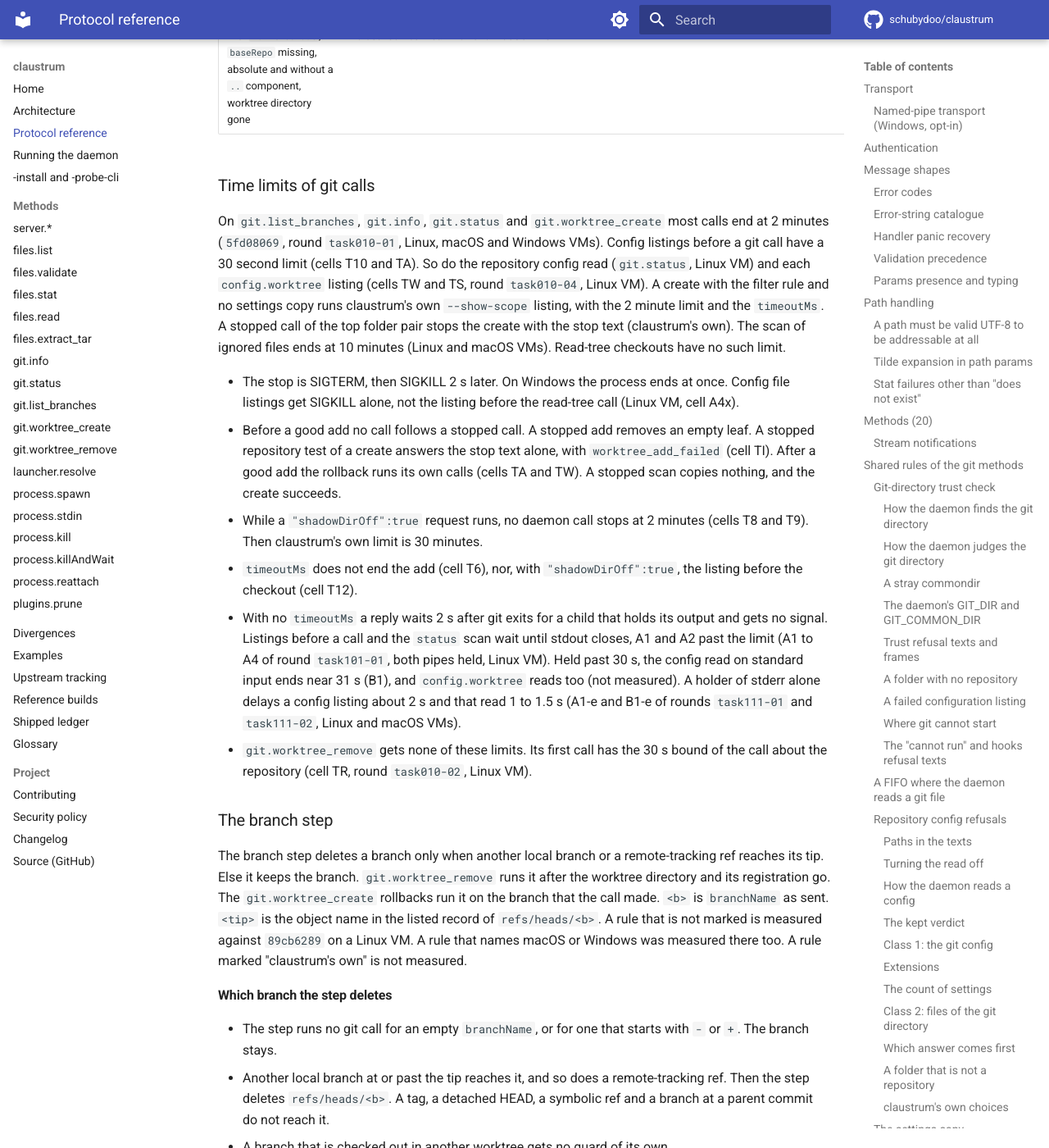
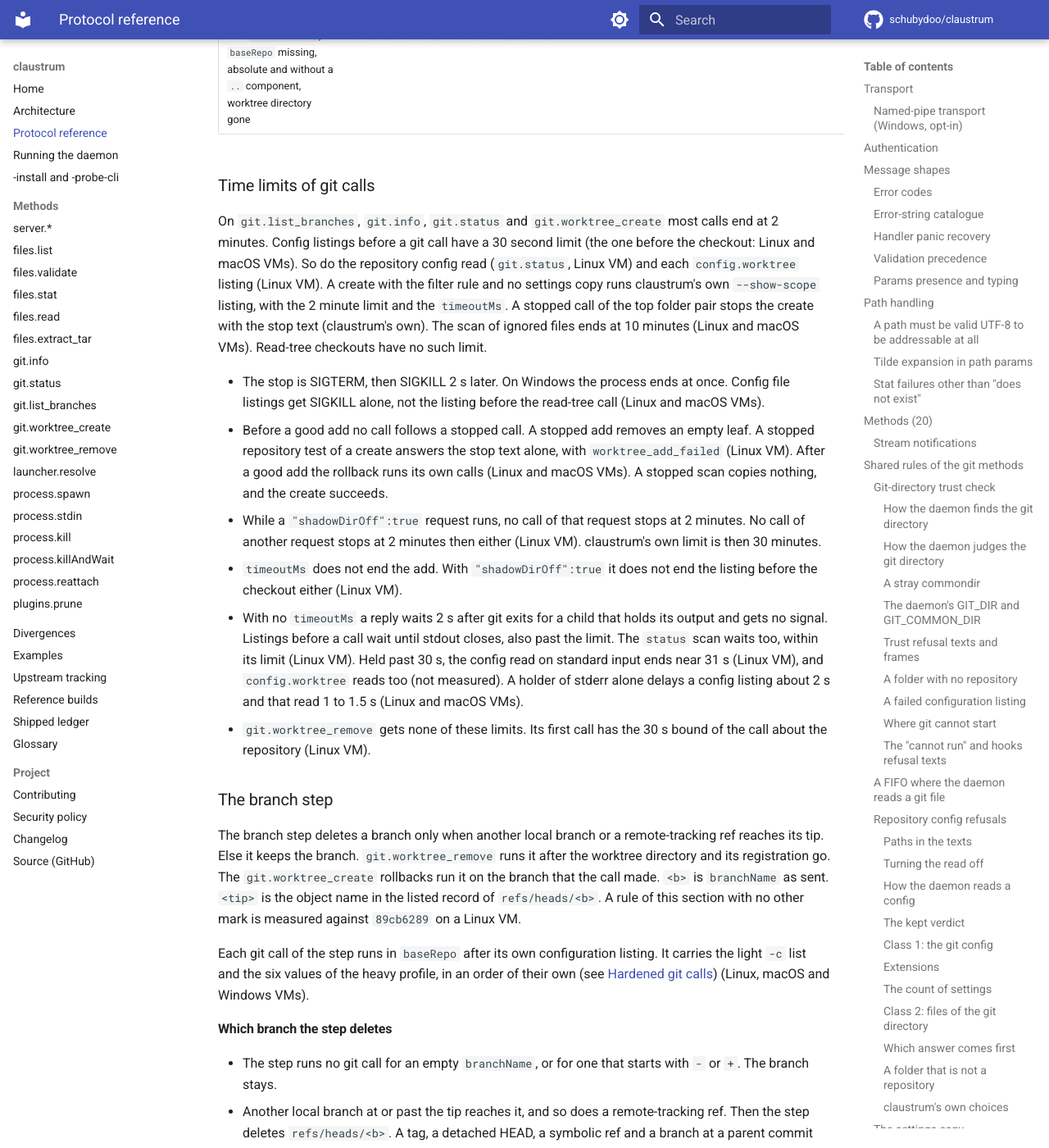
Before and after one commit to schubydoo/claustrum, an MkDocs documentation site: the page built from docs/PROTOCOL.md, in a window 1280 px wide and 1400 px high, scrolled down 46685 px. Shown: the whole window at 82% size. Built offline with MkDocs 1.6.1 and Material for MkDocs 9.7.7, drawn with Linux system fonts in a browser that asks for light colours; comment, search, counter and statistics services are not loaded; some of the changed text lies outside the part shown.

Commit message:
docs: cut the time limits and the branch step sections of PROTOCOL.md to their rules
Co-Authored-By: Claude Opus 5.5 <noreply@anthropic.com>

```diff
--- a/docs/PROTOCOL.md
+++ b/docs/PROTOCOL.md
@@ -1454,7 +1454,8 @@ A hardened call uses the heavy profile or the light profile:
   `shadow`, and a Windows VM the state `fallback-git`. The checkout
   and its listings keep the four light values. With `"shadowDirOff":true` the light
   calls carry the four light values.
-- The calls of [the branch step](#the-branch-step) have their own variables.
+- The calls of [the branch step](#the-branch-step) carry the six heavy values,
+  in an order of their own.
 - The `status`, `ls-files` and `diff-index` calls of `git.status` add
   `GIT_OPTIONAL_LOCKS=0`. The checkout adds `GIT_INDEX_FILE`.
 - The order of the variables is measured on Linux and macOS VMs. The Windows logs of
@@ -1792,37 +1793,36 @@ table gives the frame of each method, and the refusals that come before the chec
 ### Time limits of git calls
 
 On `git.list_branches`, `git.info`, `git.status` and `git.worktree_create` most
-calls end at 2 minutes (`5fd08069`, round `task010-01`, Linux, macOS and Windows
-VMs). Config listings before a git call have a 30 second limit (cells T10 and TA).
+calls end at 2 minutes. Config listings before a git call have a 30 second limit (the one before the
+checkout: Linux and macOS VMs).
 So do the repository config read (`git.status`, Linux VM) and each
-`config.worktree` listing (cells TW and TS, round `task010-04`, Linux VM).
-A create with the filter rule and no settings copy runs claustrum's own
-`--show-scope` listing, with the 2 minute limit and the `timeoutMs`. A stopped call of the top folder pair stops the create with the stop
-text (claustrum's own).
-The scan of
-ignored files ends at 10 minutes (Linux and macOS VMs). Read-tree checkouts have
-no such limit.
+`config.worktree` listing (Linux VM). A create with the filter rule and no
+settings copy runs claustrum's own `--show-scope` listing, with the 2 minute
+limit and the `timeoutMs`. A stopped call of the top folder pair stops the create
+with the stop text (claustrum's own). The scan of ignored files ends at 10
+minutes (Linux and macOS VMs). Read-tree checkouts have no such limit.
 
 - The stop is SIGTERM, then SIGKILL 2 s later. On Windows the process ends at
   once. Config file listings get SIGKILL alone, not the listing before the
-  read-tree call (Linux VM, cell A4x).
+  read-tree call (Linux and macOS VMs).
 - Before a good add no call follows a stopped call. A stopped add removes an
   empty leaf. A stopped repository test of a create answers the stop text alone,
-  with `worktree_add_failed` (cell TI). After a good add the rollback runs its own
-  calls (cells TA and TW). A stopped scan copies nothing, and the create succeeds.
-- While a `"shadowDirOff":true` request runs, no daemon call stops at 2
-  minutes (cells T8 and T9). Then claustrum's own limit is 30 minutes.
-- `timeoutMs` does not end the add (cell T6), nor, with `"shadowDirOff":true`,
-  the listing before the checkout (cell T12).
+  with `worktree_add_failed` (Linux VM). After a good add the rollback runs its
+  own calls (Linux and macOS VMs). A stopped scan copies nothing, and the create succeeds.
+- While a `"shadowDirOff":true` request runs, no call of that request stops at
+  2 minutes. No call of another request stops at 2 minutes then either (Linux
+  VM). claustrum's own limit is then 30 minutes.
+- `timeoutMs` does not end the add. With `"shadowDirOff":true` it does not end
+  the listing before the checkout either (Linux VM).
 - With no `timeoutMs` a reply waits 2 s after git exits for a child that holds
-  its output and gets no signal. Listings before a call and the `status` scan
-  wait until stdout closes, A1 and A2 past the limit (A1 to A4 of round
-  `task101-01`, both pipes held, Linux VM). Held past 30 s, the config read on standard input ends near 31 s (B1), and
-  `config.worktree` reads too (not measured). A holder of stderr alone delays a
-  config listing about 2 s and that read 1 to 1.5 s (A1-e and B1-e of rounds
-  `task111-01` and `task111-02`, Linux and macOS VMs).
-- `git.worktree_remove` gets none of these limits. Its first call has the 30 s bound
-  of the call about the repository (cell TR, round `task010-02`, Linux VM).
+  its output and gets no signal. Listings before a call wait until stdout
+  closes, also past the limit. The `status` scan waits too, within its limit
+  (Linux VM). Held past 30 s, the
+  config read on standard input ends near 31 s (Linux VM), and `config.worktree`
+  reads too (not measured). A holder of stderr alone delays a config listing
+  about 2 s and that read 1 to 1.5 s (Linux and macOS VMs).
+- `git.worktree_remove` gets none of these limits. Its first call has the 30 s
+  bound of the call about the repository (Linux VM).
 
 ### The branch step
 
@@ -1831,9 +1831,13 @@ remote-tracking ref reaches its tip. Else it keeps the branch.
 `git.worktree_remove` runs it after the worktree directory and its registration
 go. The `git.worktree_create` rollbacks run it on the branch that the call made.
 `<b>` is `branchName` as sent. `<tip>` is the object name in the listed record
-of `refs/heads/<b>`. A rule that is not marked is measured against
-`89cb6289` on a Linux VM. A rule that names macOS or Windows was measured there
-too. A rule marked "claustrum's own" is not measured.
+of `refs/heads/<b>`. A rule of this section with no other mark is measured
+against `89cb6289` on a Linux VM.
+
+Each git call of the step runs in `baseRepo` after its own configuration
+listing. It carries the light `-c` list and the six values of the heavy
+profile, in an order of their own (see [Hardened git calls](#hardened-git-calls))
+(Linux, macOS and Windows VMs).
 
 #### Which branch the step deletes
 
@@ -1867,35 +1871,9 @@ too. A rule marked "claustrum's own" is not measured.
       reads the config of the repository again. A refusal there keeps the
       branch (`5fd08069`, Linux and macOS VMs).
 
-#### The git calls of the branch step
-
-Each call runs in `baseRepo` after its own configuration listing (see
-[Hardened git calls](#hardened-git-calls)). The calls are
-`for-each-ref --count=10001 --format=%(objectname)%00%(refname)%00%(symref)
-refs/heads/`, `rev-parse --verify --quiet refs/heads/<b>^{commit}`,
-`rev-list -n 1 <tip> --not --remotes --not --stdin --` and
-`update-ref --no-deref -d refs/heads/<b> <tip>`. Every call carries the light
-`-c` list, and `rev-list` adds `-c core.commitGraph=false` after it. The daemon's
-own environment comes first (see
-[The daemon's own git environment](#the-daemons-own-git-environment)). Then the
-calls set `GIT_TERMINAL_PROMPT=0`,
-`GIT_NO_REPLACE_OBJECTS=1`, `GIT_GRAFT_FILE=<null device>` and the
-`GIT_COMMON_DIR` pin. Then come `GIT_CONFIG_COUNT`, the inherited config pairs,
-the hook pins,
-`GIT_NO_LAZY_FETCH=1`,
-`GIT_ALLOW_PROTOCOL=denied_by_claude_ssh` and an empty `GIT_ASKPASS` (Linux,
-macOS and Windows VMs). Only `rev-list` gets a pipe on stdin: one
-`^<refname>` line for each other local branch that is not a symbolic ref. The
-other calls get the null device, where `89cb6289` gives a character device (macOS
-VM). In
-some states the reference runs more git calls than claustrum. Examples are no
-repository at `baseRepo`, a gone worktree path, a second create at one path and
-an attach add. The frames are equal.
-
 #### Time limits of the branch step
 
-These bounds are parity. They are always on, and they are not a divergence of
-the catalog.
+These bounds are always on. They are not a divergence.
 
 - One bound of 60 s covers the branch list and the commit check together. At the
   bound the running call is killed, with no SIGTERM first (Linux, macOS and
@@ -1917,11 +1895,10 @@ the catalog.
   one goes through a linked worktree. If two removes have branches that share a
   unique commit, one branch stays, and the second reply has
   `"branchKept":true` (Linux and macOS VMs). claustrum keys this lock by the
-  common git dir, also in a rollback (claustrum's own). So two names of one git
-  directory count as one repository here.
+  common git dir, also in a rollback (claustrum's own).
 - The steps of different repositories run at the same time.
-- claustrum runs two removes of one `baseRepo` one after the other. `89cb6289`
-  deletes both worktree directories first.
+- claustrum runs two removes of one `baseRepo` one after the other (claustrum's
+  own).
 - A remove deletes its worktree directory while the `worktree add` of a create
   in the same git directory runs. Its registration, branch and reply wait for
   the add (`5fd08069`, Linux and macOS VMs). They do not wait for the checkout
```
Also changed, not shown: 1 other file.
